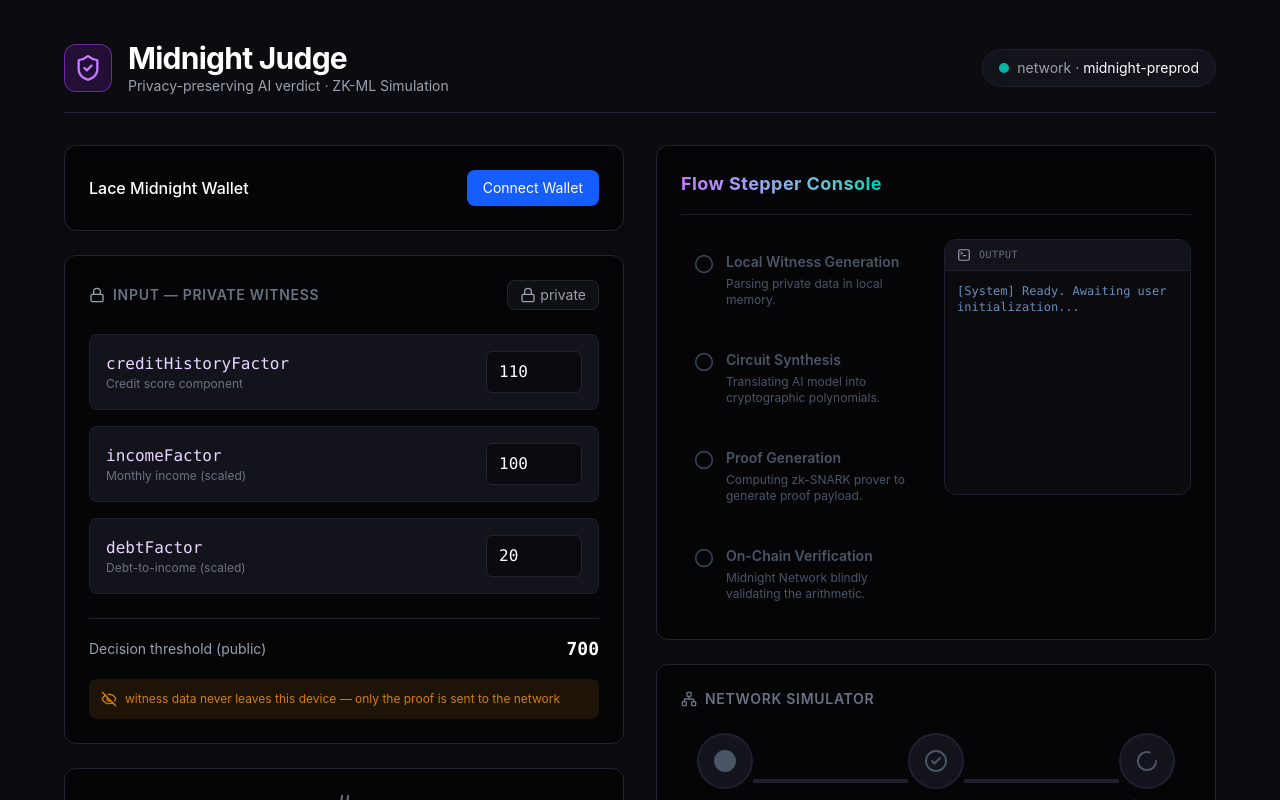
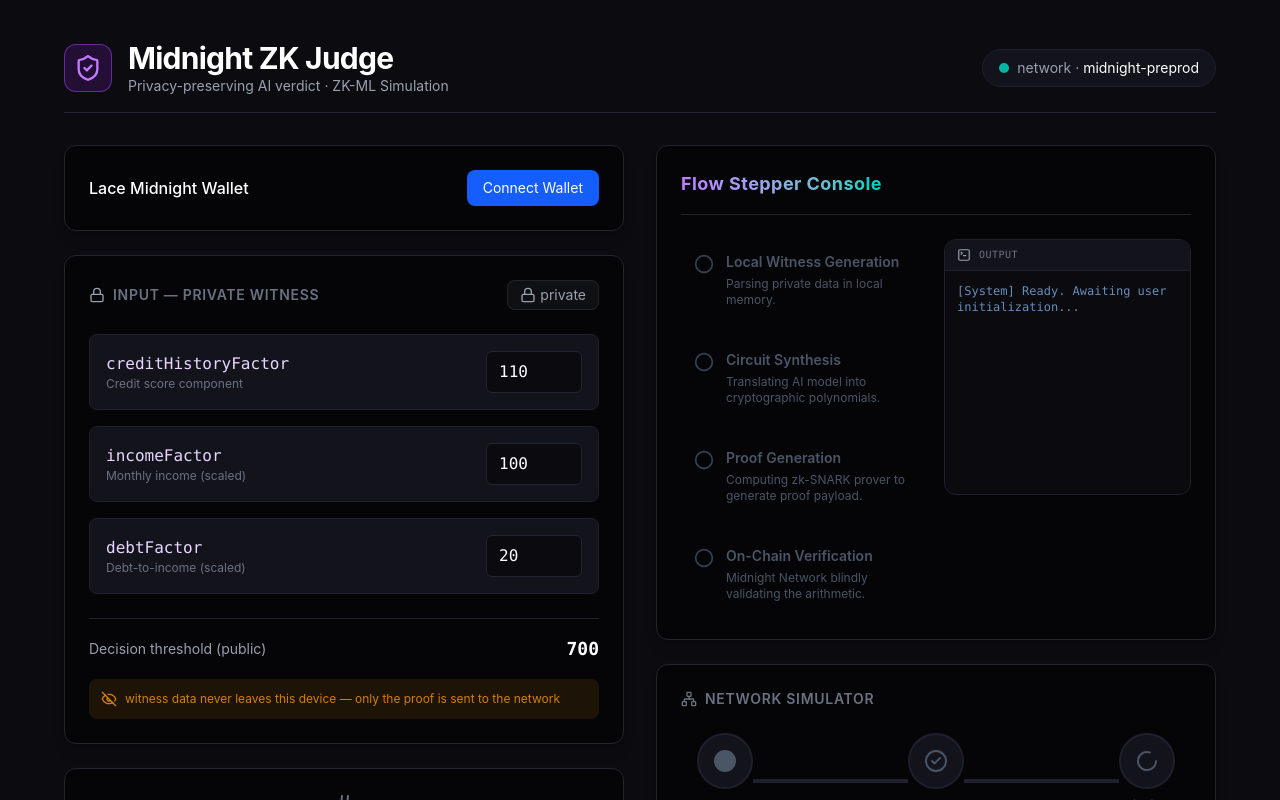
Before and after one commit to efekrbas/Midnight-ZK-Judge, a React (Vite) app in the folder frontend/: page / in a window 1280 px wide. Shown: the top 800 px of the page. Built offline with nearby package versions, Linux system fonts and the light colour scheme.

Commit message:
chore: update app title to Midnight ZK Judge

```diff
--- a/frontend/index.html
+++ b/frontend/index.html
@@ -4,7 +4,7 @@
     <meta charset="UTF-8" />
     <link rel="icon" type="image/svg+xml" href="/favicon.svg" />
     <meta name="viewport" content="width=device-width, initial-scale=1.0" />
-    <title>frontend</title>
+    <title>Midnight ZK Judge</title>
   </head>
   <body>
     <div id="root"></div>
--- a/frontend/src/components/Header.tsx
+++ b/frontend/src/components/Header.tsx
@@ -8,7 +8,7 @@
           <ShieldCheck size={28} />
         </div>
         <div>
-          <h1 className="text-3xl font-bold tracking-tight text-white">Midnight Judge</h1>
+          <h1 className="text-3xl font-bold tracking-tight text-white">Midnight ZK Judge</h1>
           <p className="text-sm text-gray-400">Privacy-preserving AI verdict · ZK-ML Simulation</p>
         </div>
       </div>
```
